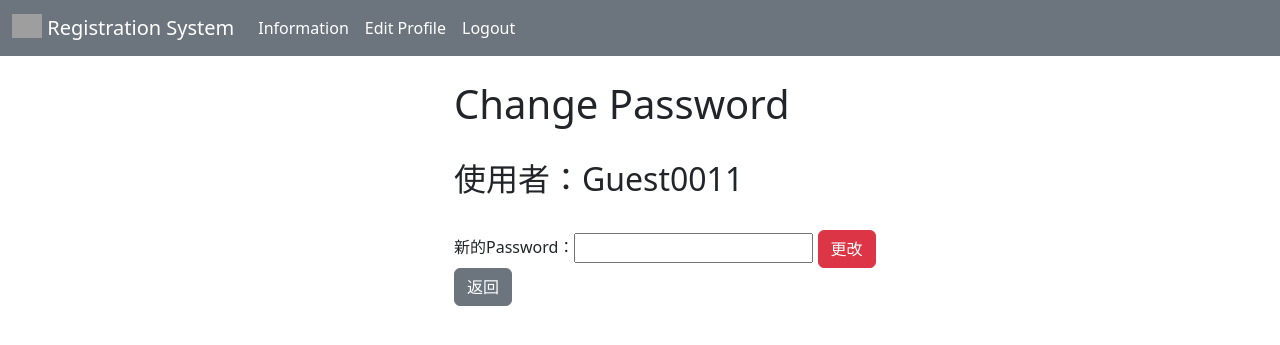
After one commit to s8900830/Registration_system, a Django app: page /admin_user_pas_change/7 in a window 1280 px wide. The commit adds this page. Shown: the top 345 px of the page. Run offline with Django 5.2, Linux system fonts and the light colour scheme; a user stored in the database is signed in; data comes from the database, SQL or seed files in the repository; both versions use the stored data as it was after the commit; grey boxes are pictures that could not be loaded.

Commit message:
目前單純管理者能更改密碼之後要加入密碼規則跟確認密碼、使用者能自行更改，Email發送前要新增環境變數

```diff
--- /dev/null
+++ b/QRcode/core/templates/admin_user_pas_change.html
@@ -0,0 +1,16 @@
+{% extends "base.html" %}
+{% block content %}
+<div class="col-md-5 offset-md-4">
+    <h1>Change Password</h1>
+    </br>
+    <h2>使用者：{{ user.username }}</h2>
+    </br>
+    <form method="post" action="{% url 'admin_user_pas_change' pk=user.id %}">
+        {% csrf_token %}
+        新的Password：<input name="pass" type="text">
+
+        <button type="submit" class="btn btn-danger">更改</button>
+        <a class="btn btn-secondary" href="{% url 'change_permission' pk=user.id %}">返回</a>
+    <form>
+</div>
+{% endblock %}
--- a/QRcode/core/templates/info.html
+++ b/QRcode/core/templates/info.html
@@ -38,9 +38,9 @@
         <td>{{ profile.phone }}</td>
         <td>{{ profile.last_edited_at|date:"Y年n月j日 G點i分" }}</td>
         <td>
-        {% if profile.group.name == "Members" %}
+        {% if user.groups.all.0.name == "Members" %}
             會員
-        {% elif profile.group.name == "Admin" %}
+        {% elif user.groups.all.0.name == "Admin" %}
             管理者
         {% endif %}
         </td>
--- a/QRcode/core/templates/manage.html
+++ b/QRcode/core/templates/manage.html
@@ -1,7 +1,7 @@
 {% extends "base.html" %}
 {% block content %}
+<div class="col-md-3 offset-md-4">
     <div class="card" style="width: 18rem;">
-
         <ul class="list-group list-group-flush">
             {% for group in groups %}
                 <li class="list-group-item">
@@ -12,6 +12,7 @@
                                 <div class="container text-center">
                                     <div class="row">
                                         <div class="col">{{ user.username }}</div>
+                                        {{user.id}}
                                         <div class="col order-1" ><a href="{% url 'change_permission' pk=user.id %}" class="btn btn-secondary">Edit</a></div>
                                     </div>
                                 </div>
@@ -22,5 +23,5 @@
             {% endfor %}
         </ul>
     </div>
-
+</div>
 {% endblock %}
--- a/QRcode/core/templates/navbar.html
+++ b/QRcode/core/templates/navbar.html
@@ -24,8 +24,7 @@
                     Manage
                     </a>
                     <ul class="dropdown-menu">
-                      <li><a class="dropdown-item" href="{% url "manageuser" %}">Manage Users</a></li>
-                      <li><a class="dropdown-item" href="{% url "manage" %}">Manage Group</a></li>
+                      <li><a class="dropdown-item" href="{% url "manage" %}">Manage</a></li>
                     </ul>
                   </li>
                 {% endif %}
--- a/QRcode/core/urls.py
+++ b/QRcode/core/urls.py
@@ -8,17 +8,11 @@ urlpatterns = [
     path('register/', views.register, name="register"),
     path('user_info/', views.user_info, name="user_info"),
     path('edit_info/', views.edit_info, name="edit_info"),
-<<<<<<< HEAD
-    path('manage/', views.group_list, name="manage"),
-    path('manageuser/', views.manageuser, name="manageuser"),
-    path('change_permission/', views.change_permission, name="change_permission"),
-    path('generate_qr_code/', views.QRcode, name="generate_qr_code"),
-=======
     path('manage/', views.group, name="manage"),
     path('manage/<int:pk>/<str:action>', views.group_list, name="manage"),
     path('change_permission/<int:pk>', views.change_permission, name="change_permission"),
     path('admin_user_edit/<int:pk>', views.admin_user_edit, name="admin_user_edit"),
-    # path('generate_qr_code/', views.QRcode, name="generate_qr_code"),
->>>>>>> 23daefd48e43e22c61ce5e5f994f4cc94344bf60
+    path('generate_qr_code/', views.QRcode, name="generate_qr_code"),
+    path('admin_user_pas_change/<int:pk>',views.admin_user_pas_change , name="admin_user_pas_change"),
     path('<str:url_suffix>/', views.verify),
 ]
--- a/QRcode/core/views.py
+++ b/QRcode/core/views.py
@@ -160,19 +160,6 @@ def group(request):
     groups = Group.objects.all()
     return render(request, 'manage.html', {'groups': groups})
 
-<<<<<<< HEAD
-
-@login_required
-def manageuser(request):
-    groupid = Group.objects.get(name='Members').id
-    profiles = UserProfile.objects.filter(group=groupid)
-    return render(request, 'manageuser.html', {
-        'profiles': profiles,
-    })
-
-
-def change_permission(request):
-=======
 @login_required
 def group_list(request,pk,action):
     groups = Group.objects.all()
@@ -214,14 +201,13 @@ def change_permission(request,pk):
         profile = UserProfile.objects.get(username=pk)
         codeprofile = QRCodeList.objects.get(username=profile.username)
     except UserProfile.DoesNotExist:
-                messages.success(request, "Not Find Any UserData")
+                messages.error(request, "Not Find Any UserData")
                 return redirect('manage')
     except QRCodeList.DoesNotExist:
-            messages.success(request, "QRCode Not Create")
+            messages.error(request, "QRCode Not Create")
             return render(request, 'change_permission.html', {
             'profile':profile,
         })
->>>>>>> 23daefd48e43e22c61ce5e5f994f4cc94344bf60
     return render(request, 'change_permission.html', {
         'profile':profile,
         'codeprofile':codeprofile
@@ -240,3 +226,22 @@ def admin_user_edit(request,pk):
         return redirect('manage')
     else:
         return redirect('manage')
+
+@login_required
+def admin_user_pas_change(request,pk):
+    profile =  UserProfile.objects.get(username_id=pk)
+    user = User.objects.get(pk=pk)
+    if request.method == "POST":
+        password=request.POST['pass']
+        user.set_password(password)
+        user.save()
+        codeprofile = QRCodeList.objects.get(username=profile.username)
+        messages.success(request, "Change Password Success")
+        return render(request, 'change_permission.html', {
+            'profile':profile,
+            'codeprofile':codeprofile
+        })
+    else:
+        return render(request, 'admin_user_pas_change.html', {
+                'user':user
+    })
```
Also changed, not shown: QRcode/core/templates/change_permission.html (+9 -6 lines), QRcode/db.sqlite3. Lines whose indentation alone changed are shown as unchanged.
